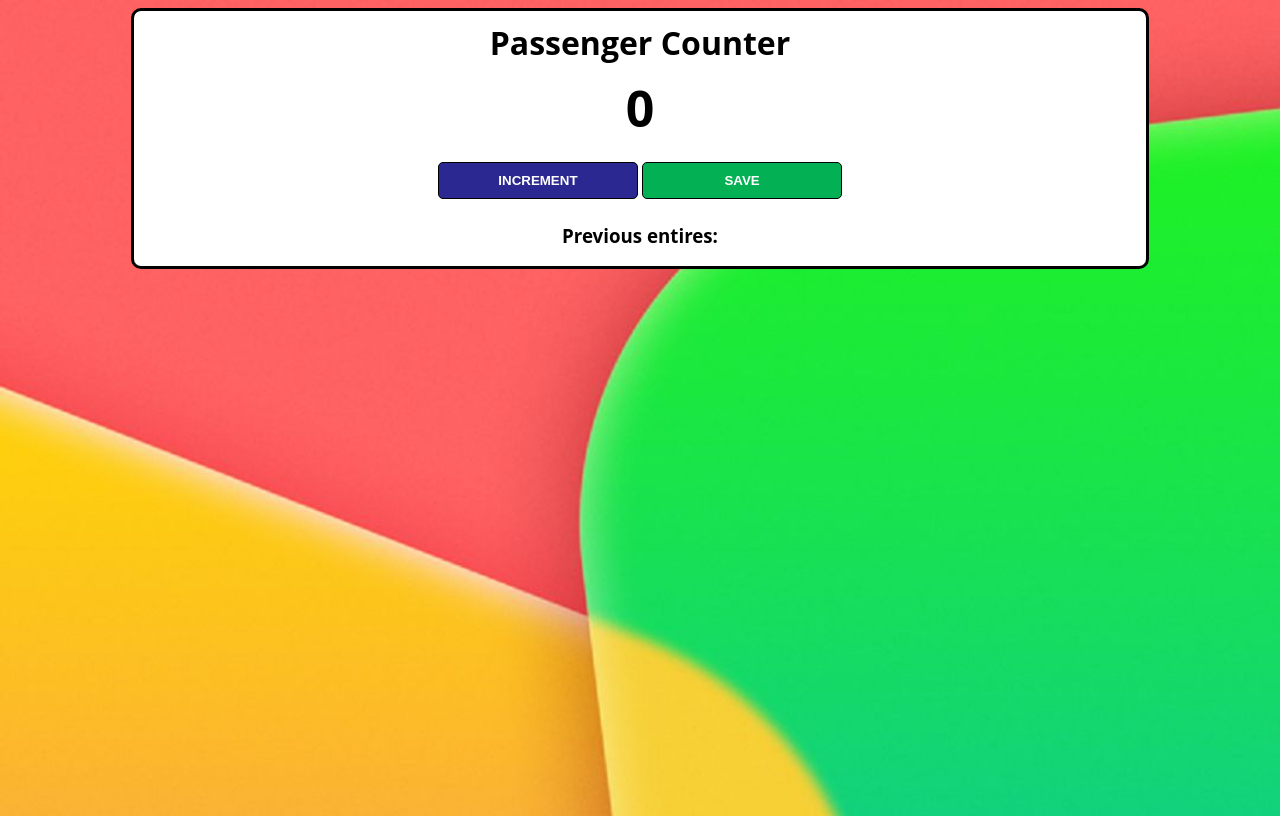
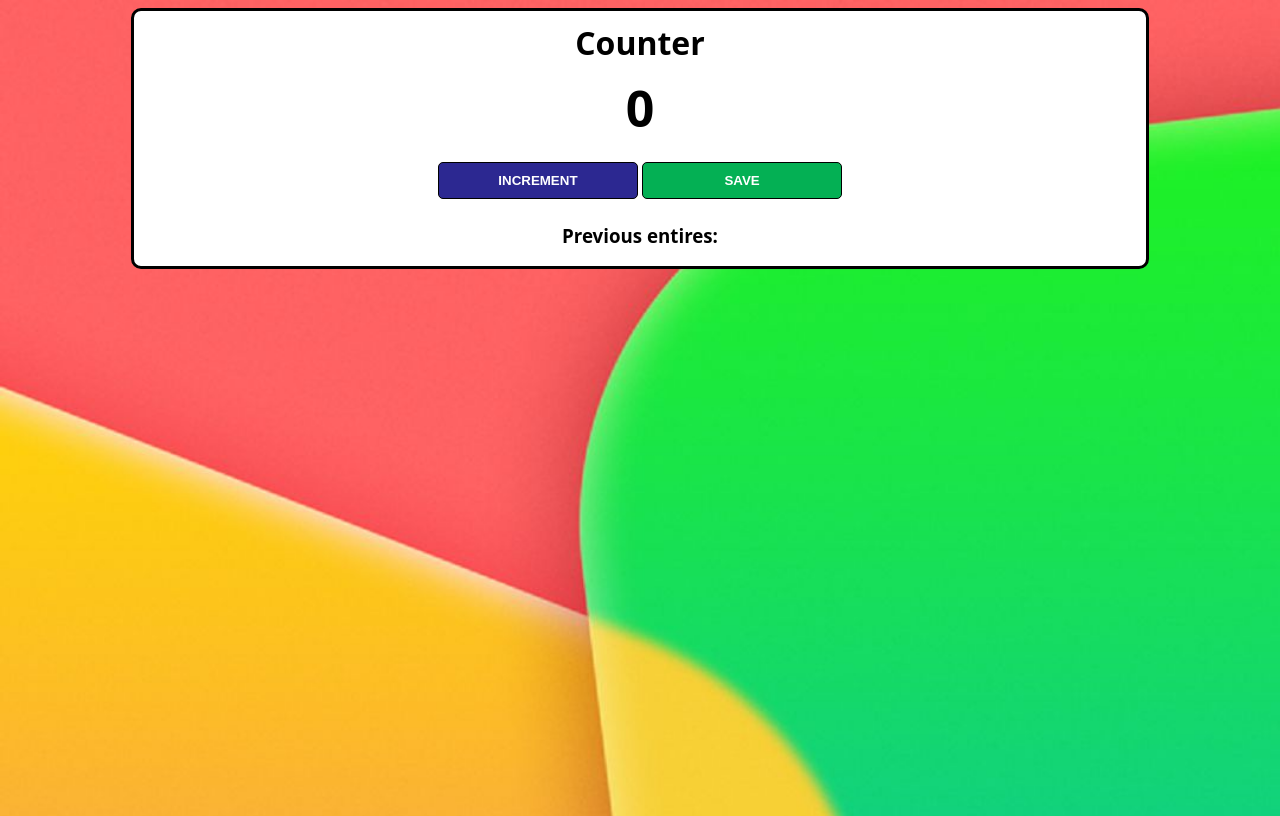
Before and after one commit to Lexxx06/Paaenger-Counter-App, a plain HTML site: page index.html in a window 1280 px wide. Drawn offline with Linux system fonts and the light colour scheme.

Commit message:
Passenger-Counter-App

```diff
--- a/index.html
+++ b/index.html
@@ -9,7 +9,7 @@
 </head>
 <body>
   <div class="container">
-    <h1> Passenger Counter </h1>
+    <h1> Counter </h1>
     <h2 id="count-el">0</h2>
     <button id="increment-btn" onclick="increment()"> INCREMENT </button>
     <button id="save-btn" onclick="save()">SAVE</button>
```
